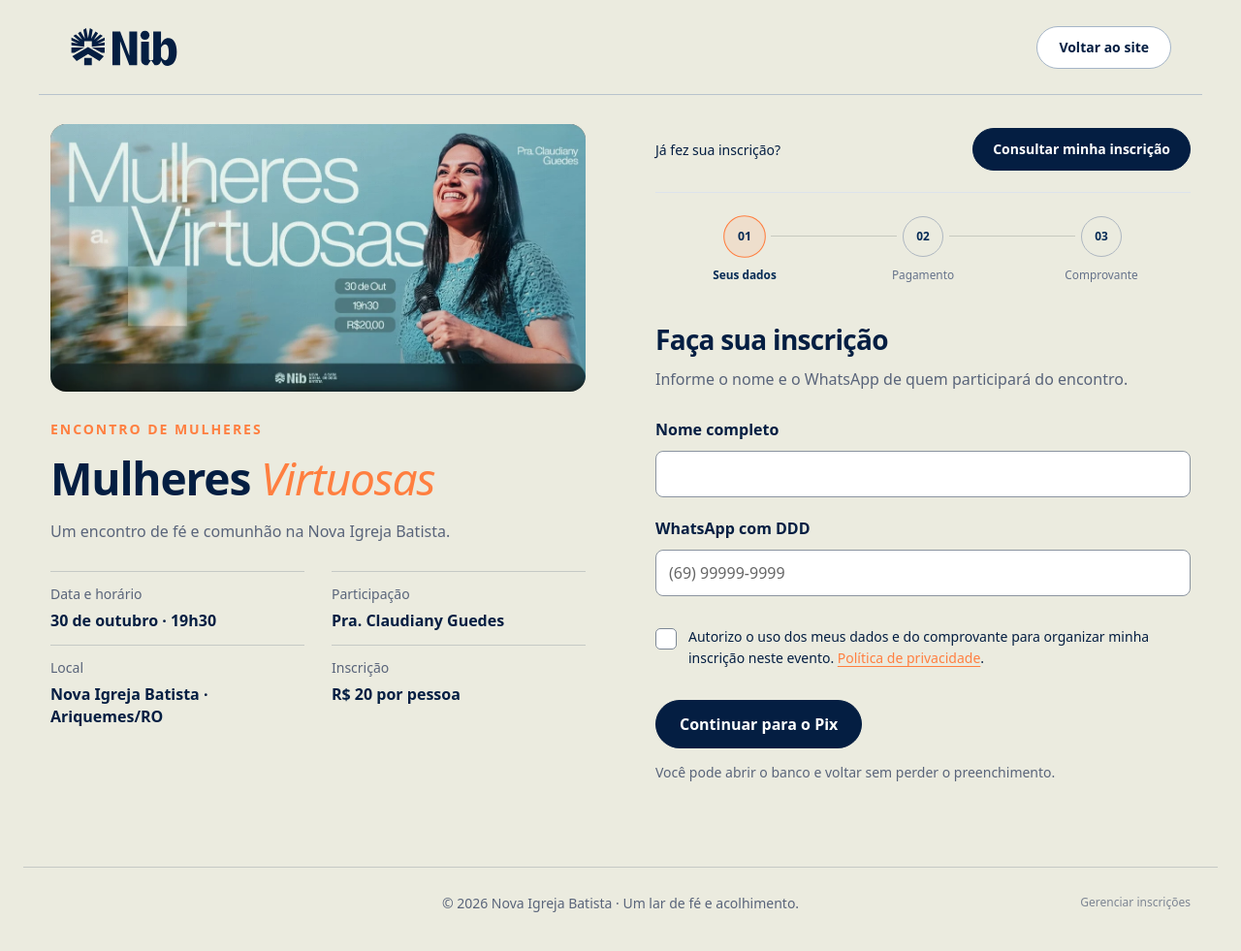
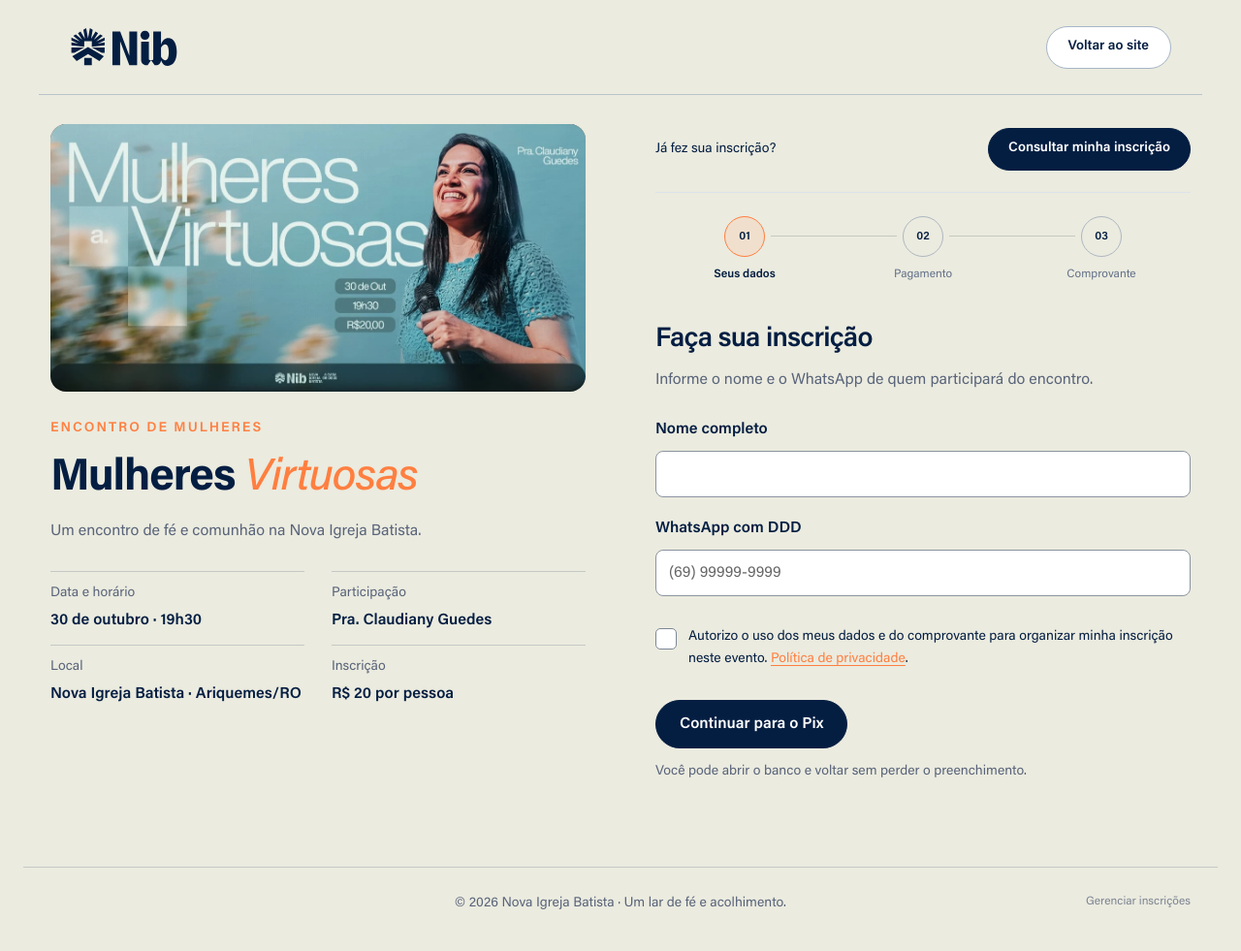
Before and after one commit to hiltonferreira/novaigrejabatista, a PHP site: page /mulheres-virtuosas.html in a window 1280 px wide. Shown: the whole page at 97% size. Run offline with PHP 8.4, Linux system fonts and the light colour scheme.

Commit message:
Usar Acumin local em todas as larguras e unificar tipografia das etapas

```diff
--- a/assets/tipografia-eventos.css
+++ b/assets/tipografia-eventos.css
@@ -1,8 +1,10 @@
-/* NIB public registration typography: shared hierarchy for every event. */
+/* NIB public registration typography: one local family at every viewport. */
 @font-face{font-family:NIBEventText;src:url('/fonts/NIB-Acumin-Regular-Mobile-v124.woff2') format('woff2');font-weight:400;font-display:swap}
 @font-face{font-family:NIBEventText;src:url('/fonts/NIB-Acumin-Semibold-Mobile-v124.woff2') format('woff2');font-weight:600;font-display:swap}
 @font-face{font-family:NIBEventText;src:url('/fonts/NIB-Acumin-Bold-Mobile-v124.woff2') format('woff2');font-weight:700;font-display:swap}
-body.nib-event-form{--nib-event-font:system-ui,-apple-system,"Segoe UI",sans-serif;font-family:var(--nib-event-font)!important;font-size:16px!important;font-weight:400!important;line-height:1.6}
+@font-face{font-family:NIBEventText;src:url('/fonts/NIB-Acumin-Medium-Mobile-v124.woff2') format('woff2');font-weight:500;font-style:normal;font-display:swap}
+@font-face{font-family:NIBEventText;src:url('/fonts/NIB-Acumin-MediumItalic-Mobile-v124.woff2') format('woff2');font-weight:500;font-style:italic;font-display:swap}
+body.nib-event-form{--nib-event-font:NIBEventText,Arial,sans-serif;font-family:var(--nib-event-font)!important;font-size:1rem!important;font-weight:400!important;line-height:1.6}
 body.nib-event-form .event-summary h1{font-family:var(--nib-event-font)!important;font-size:clamp(2rem,3.6vw,3.2rem)!important;font-weight:700!important;line-height:1.1!important;letter-spacing:-.025em!important;margin:16px 0!important;color:#041e42!important}
 body.nib-event-form .event-summary h1 em{font-family:var(--nib-event-font)!important;font-size:inherit!important;font-weight:500!important;line-height:inherit!important;font-style:italic!important;color:#ff7f40!important}
 body.nib-event-form .event-summary>.eyebrow{font-family:var(--nib-event-font)!important;font-size:.875rem!important;font-weight:600!important;line-height:1.5!important;letter-spacing:.14em!important}
@@ -21,3 +23,16 @@ body.nib-event-form .section-divider{font-family:var(--nib-event-font)!important
 @media(max-width:820px){body.nib-event-form{--nib-event-font:NIBEventText,Arial,sans-serif;font-family:var(--nib-event-font)!important}body.nib-event-form .event-summary h1{font-size:2rem!important}body.nib-event-form .form-area :is(legend,h2){font-size:1.6rem!important}}
 
 body.nib-event-form input[type=date]::-webkit-date-and-time-value{font-family:var(--nib-event-font)!important;font-size:1rem!important;font-weight:400!important}
+
+/* 5.7: shared stepper, including labels (text nodes) and number spans. */
+body.nib-event-form .form-area :is(.progress,.event-progress){font-family:NIBEventText,Arial,sans-serif!important;font-synthesis:none!important;display:flex!important;align-items:flex-start!important;justify-content:space-between!important;list-style:none!important;gap:0!important;padding:0!important;margin:0 0 43px!important;height:auto!important;border:0!important}
+body.nib-event-form .form-area :is(.progress,.event-progress)>li{font-family:NIBEventText,Arial,sans-serif!important;font-size:.75rem!important;font-weight:400!important;font-style:normal!important;font-synthesis:none!important;line-height:1.25!important;letter-spacing:0!important;flex:1 1 0!important;min-width:0!important;position:relative!important;text-align:center!important;color:#65728a!important}
+body.nib-event-form .form-area :is(.progress,.event-progress)>li>span{font-family:NIBEventText,Arial,sans-serif!important;font-size:.75rem!important;font-weight:600!important;font-style:normal!important;font-synthesis:none!important;line-height:1!important;letter-spacing:0!important;display:flex!important;align-items:center!important;justify-content:center!important;position:relative!important;z-index:1!important;width:42px!important;min-width:42px!important;height:42px!important;min-height:42px!important;margin:0 auto 11px!important;padding:0!important;border:1px solid #aeb7c1!important;border-radius:50%!important;background:transparent!important;color:#041e42!important;transform:none!important;box-shadow:none!important}
+body.nib-event-form .form-area :is(.progress,.event-progress)>li[aria-current=step]{font-weight:600!important;color:#041e42!important}
+body.nib-event-form .form-area :is(.progress,.event-progress)>li[aria-current=step]>span{border-color:#ff7f40!important;background:#f1dfcd!important}
+body.nib-event-form .form-area :is(.progress,.event-progress)>li.is-complete>span{border-color:#e85d16!important;background:#e85d16!important;color:#fff!important}
+body.nib-event-form .form-area :is(.progress,.event-progress)::before,body.nib-event-form .form-area :is(.progress,.event-progress)::after,body.nib-event-form .form-area :is(.progress,.event-progress)>li::before,body.nib-event-form .form-area :is(.progress,.event-progress)>li::after,body.nib-event-form .form-area :is(.progress,.event-progress)>li>span::before,body.nib-event-form .form-area :is(.progress,.event-progress)>li>span::after{content:none!important;display:none!important}
+body.nib-event-form .form-area :is(.progress,.event-progress)>li:not(:last-child)::after{content:""!important;display:block!important;position:absolute!important;z-index:0!important;top:20px!important;left:calc(50% + 27px)!important;right:auto!important;width:calc(100% - 54px)!important;height:1px!important;background:#c7c9bf!important;transform:none!important}
+body.nib-event-form .form-area :is(.progress,.event-progress)>li.is-complete:not(:last-child)::after{background:#e85d16!important}
+@media(max-width:700px){body.nib-event-form .form-area :is(.progress,.event-progress)>li>span{width:36px!important;min-width:36px!important;height:36px!important;min-height:36px!important}body.nib-event-form .form-area :is(.progress,.event-progress)>li:not(:last-child)::after{top:17px!important;left:calc(50% + 23px)!important;width:calc(100% - 46px)!important}}
+body.nib-event-form .form-area :is(.progress,.event-progress)[hidden]{display:none!important}
--- a/mulheres-virtuosas.html
+++ b/mulheres-virtuosas.html
@@ -230,7 +230,7 @@
 </style>
   <script defer src="assets/inscricao-mulheres-v221.js?v=230"></script>
 <link rel="stylesheet" href="/consulta-inscricao/atalho.css?v=2.6">
-<link rel="icon" type="image/png" sizes="32x32" href="/img/favicon-nib-32-v113.png?v=2.6"><link rel="apple-touch-icon" sizes="180x180" href="/img/favicon-nib-180-v113.png?v=2.6"><link rel="stylesheet" href="/consulta-inscricao/cabecalho.css?v=5.3"><link rel="stylesheet" href="/assets/controles-nib.css?v=5.5"><link rel="stylesheet" href="/assets/tipografia-eventos.css?v=5.6"></head>
+<link rel="icon" type="image/png" sizes="32x32" href="/img/favicon-nib-32-v113.png?v=2.6"><link rel="apple-touch-icon" sizes="180x180" href="/img/favicon-nib-180-v113.png?v=2.6"><link rel="stylesheet" href="/consulta-inscricao/cabecalho.css?v=5.3"><link rel="stylesheet" href="/assets/controles-nib.css?v=5.5"><link rel="stylesheet" href="/assets/tipografia-eventos.css?v=5.7"></head>
 <body class="nib-event-form">
   <header class="event-header nib-public-header"><a href="./" aria-label="Nova Igreja Batista — início"><img class="logo-light" src="img/logo/logo3-azul.svg" alt="Nova Igreja Batista" width="112" height="48"></a><div class="header-actions nib-public-actions"><a class="back-site" href="./">Voltar ao site</a></div></header>
   <main class="registration">
--- a/next/camp-sbgp1-nov26/inscricao.html
+++ b/next/camp-sbgp1-nov26/inscricao.html
@@ -13,7 +13,7 @@
   <link rel="stylesheet" href="assets/inscricao.css?v=11.8">
   <script defer src="assets/inscricao.js?v=11.0"></script>
 <link rel="stylesheet" href="/consulta-inscricao/atalho.css?v=2.6">
-<link rel="stylesheet" href="/consulta-inscricao/cabecalho.css?v=5.3"><link rel="stylesheet" href="/assets/controles-nib.css?v=5.5"><link rel="stylesheet" href="/assets/tipografia-eventos.css?v=5.6"></head>
+<link rel="stylesheet" href="/consulta-inscricao/cabecalho.css?v=5.3"><link rel="stylesheet" href="/assets/controles-nib.css?v=5.5"><link rel="stylesheet" href="/assets/tipografia-eventos.css?v=5.7"></head>
 <body class="nib-event-form">
 <header class="event-header nib-public-header">
   <a href="/" aria-label="Nova Igreja Batista — início">
```
Also changed, not shown: docs/EVENTOS-CONFIGURAVEIS.md (+6 -0 lines), eventos/index.php (+1 -1 lines).
